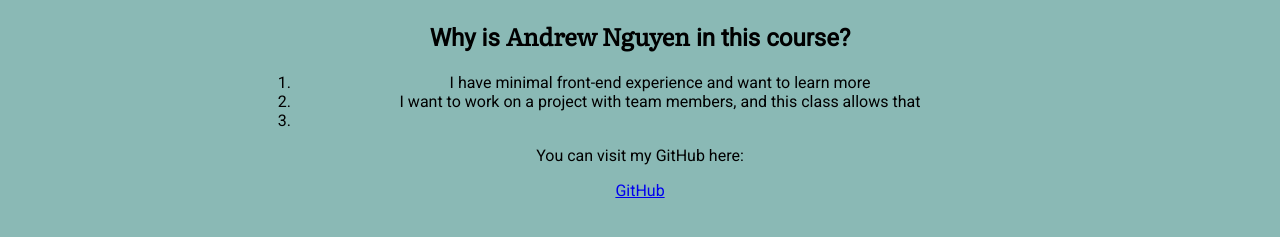
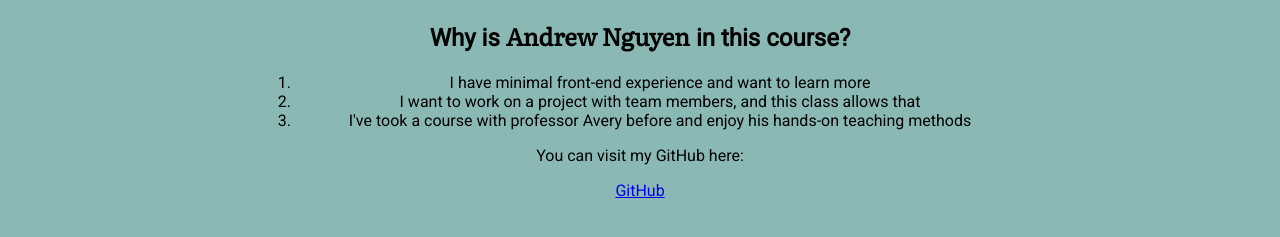
Before and after one commit to ahnguyen-wd/itsrooster.github.io, a plain HTML site: page index2.html in a window 1280 px wide. Shown: the part 125-362 px from the top of the page. Drawn offline with Linux system fonts and the light colour scheme.

Commit message:
Updated Index2

```diff
--- a/index2.html
+++ b/index2.html
@@ -25,7 +25,7 @@
                <ol>
                    <li>I have minimal front-end experience and want to learn more</li>
                    <li>I want to work on a project with team members, and this class allows that</li>
-                   <li></li>
+                   <li>I've took a course with professor Avery before and enjoy his hands-on teaching methods</li>
                </ol>
                <p>You can visit my GitHub here: </p>
                <a href="https://github.com/itsrooster">GitHub</a>
```
